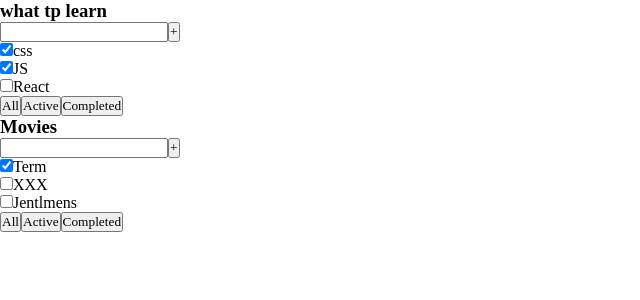
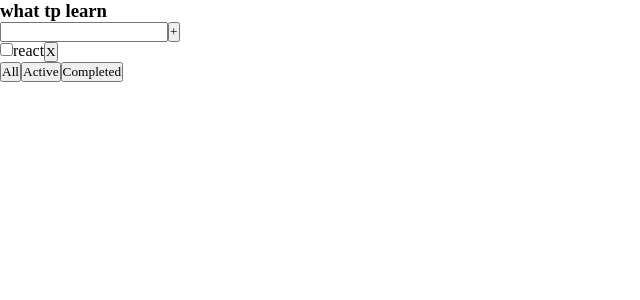
Before and after one commit to DenisPank/ToDoListReactJS, a React (Create React App) app: page / in a window 1280 px wide. Shown: the top 300 px of the page, without its empty margins (0-640 px from the left). Built offline with nearby package versions, Linux system fonts and the light colour scheme.

Commit message:
feat: add function button

```diff
--- a/src/App.tsx
+++ b/src/App.tsx
@@ -1,22 +1,44 @@
-import { FC } from 'react'
-import { ToDoList } from 'ToDoList'
+/* eslint-disable prefer-const */
+import { FC, useState } from 'react'
+import { TaskType, ToDoList } from 'ToDoList'
+
+export type FilterValuesType = 'all' | 'completed' | 'active'
 
 const App: FC = () => {
-  const tasks1 = [
-    { id: 1, title: 'css', isDone: true },
-    { id: 2, title: 'JS', isDone: true },
-    { id: 3, title: 'React', isDone: false }
-  ]
-  const tasks2 = [
-    { id: 1, title: 'Term', isDone: true },
-    { id: 2, title: 'XXX', isDone: false },
-    { id: 3, title: 'Jentlmens', isDone: false }
-  ]
+  let [tasks, setTasks] = useState<Array<TaskType>>([
+    { id: 1, title: 'js', isDone: true },
+    { id: 2, title: 'react', isDone: false },
+    { id: 3, title: 'redux', isDone: true }
+  ])
+  let [filter, setFilter] = useState<FilterValuesType>('active')
+
+  function removeTask(id: number) {
+    let filteredTasks = tasks.filter(t => {
+      return t.id !== id
+    })
+    setTasks(filteredTasks)
+  }
+
+  function changeFilter(value: FilterValuesType) {
+    setFilter(value)
+  }
+
+  let tasksForList = tasks
+  if (filter === 'completed') {
+    tasksForList = tasks.filter(t => t.isDone === true)
+  }
+  if (filter === 'active') {
+    tasksForList = tasks.filter(t => t.isDone === false)
+  }
 
   return (
     <div className="App">
-      <ToDoList title="what tp learn" tasks={tasks1} />
-      <ToDoList title="Movies" tasks={tasks2} />
+      <ToDoList
+        title="what tp learn"
+        tasks={tasksForList}
+        removeTask={removeTask}
+        changeFilter={changeFilter}
+      />
     </div>
   )
 }
--- a/src/ToDoList.tsx
+++ b/src/ToDoList.tsx
@@ -1,6 +1,7 @@
+import { FilterValuesType } from 'App'
 import React from 'react'
 
-type TaskType = {
+export type TaskType = {
   id: number
   title: string
   isDone: boolean
@@ -9,6 +10,8 @@ type TaskType = {
 type PropsType = {
   title: string
   tasks: Array<TaskType>
+  removeTask: (id: number) => void
+  changeFilter: (value: FilterValuesType) => void
 }
 
 export function ToDoList(props: PropsType) {
@@ -20,22 +23,43 @@ export function ToDoList(props: PropsType) {
         <button>+</button>
       </div>
       <ul>
-        <li>
-          <input type="checkbox" checked={props.tasks[0].isDone} />
-          <span>{props.tasks[0].title}</span>
-        </li>
-        <li>
-          <input type="checkbox" checked={props.tasks[1].isDone} />
-          <span>{props.tasks[1].title}</span>
-        </li>
-        <li>
-          <input type="checkbox" checked={props.tasks[2].isDone} />
-          <span>{props.tasks[2].title}</span>
-        </li>
+        {props.tasks.map(t => {
+          return (
+            <li>
+              <input type="checkbox" checked={t.isDone} />
+              <span>{t.title}</span>
+              <button
+                onClick={() => {
+                  props.removeTask(t.id)
+                }}
+              >
+                X
+              </button>
+            </li>
+          )
+        })}
       </ul>
-      <button>All</button>
-      <button>Active</button>
-      <button>Completed</button>
+      <button
+        onClick={() => {
+          props.changeFilter('all')
+        }}
+      >
+        All
+      </button>
+      <button
+        onClick={() => {
+          props.changeFilter('active')
+        }}
+      >
+        Active
+      </button>
+      <button
+        onClick={() => {
+          props.changeFilter('completed')
+        }}
+      >
+        Completed
+      </button>
     </div>
   )
 }
```
